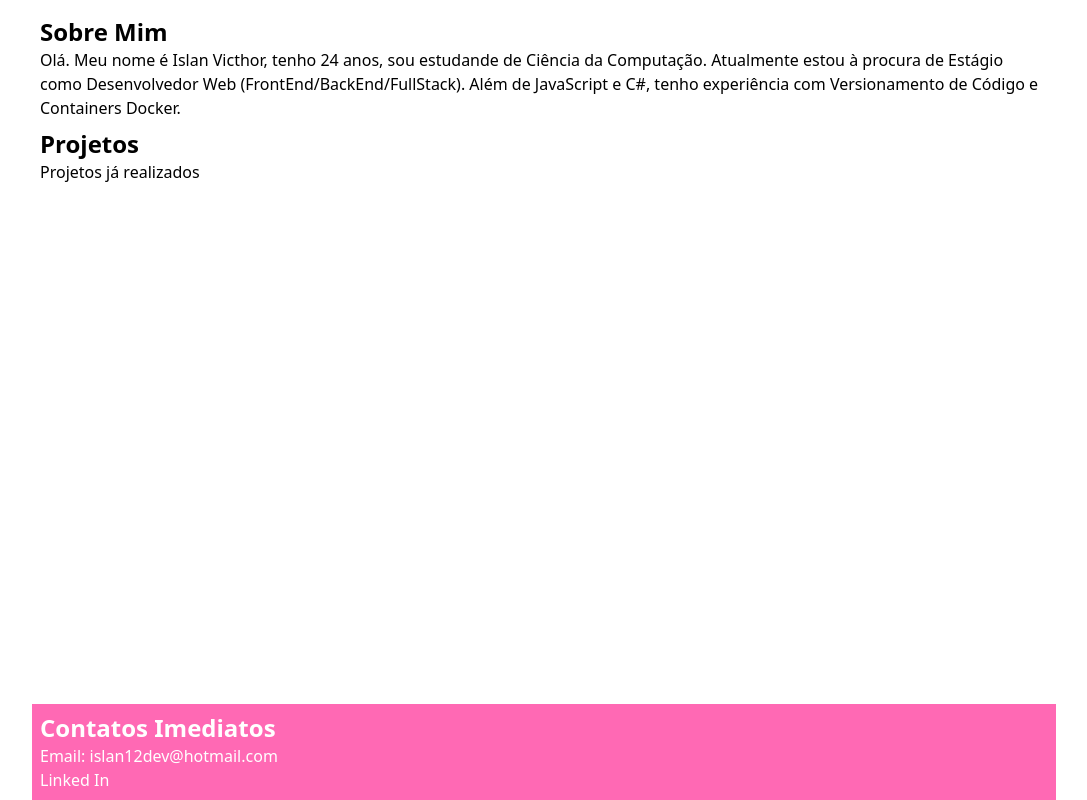
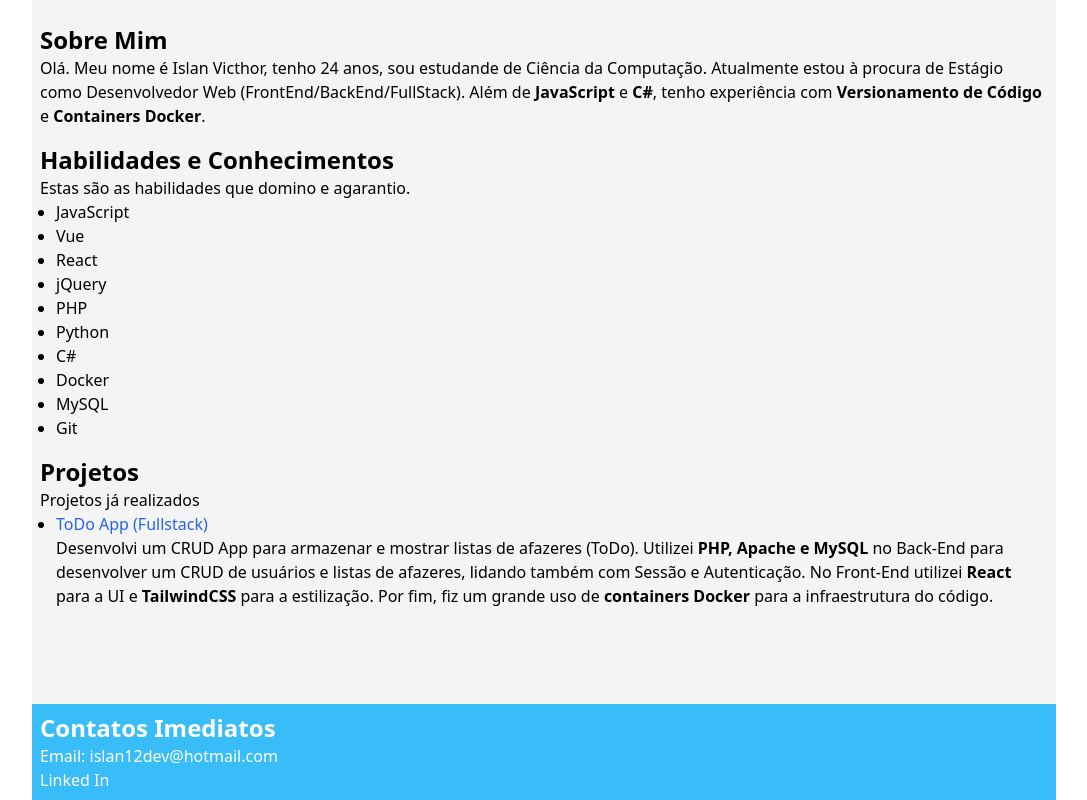
Before and after one commit to Islan42/islan42.github.io, a plain HTML site: page index.html in a window 1280 px wide. Shown: the whole page, without its empty margins (96-1183 px from the left). Drawn offline with nearby package versions, Linux system fonts and the light colour scheme.

Commit message:
Adicionei texto e alterei cores.

```diff
--- a/index.html
+++ b/index.html
@@ -5,31 +5,41 @@
         <meta name="viewport" content="width=device-width, initial-scale=1.0">
         <title>Islan</title>
         <script src="https://cdn.tailwindcss.com"></script>
-        <script>
-            tailwind.config = {
-                theme: {
-                    extend: {
-                        colors: {
-                            hotpink: '#FF69B4'
-                        }
-                    }
-                }
-            }
-        </script>
     </head>
     <body class="max-w-5xl mx-auto h-screen  flex flex-col">
-        <main class="p-2 flex-1">
-            <section class="mt-2">
+        <main class="p-2 flex-1 bg-zinc-100">
+            <section class="mt-4">
                 <h2 class="text-2xl font-semibold">Sobre Mim</h2>
-                <p>Olá. Meu nome é Islan Victhor, tenho 24 anos, sou estudande de Ciência da Computação. Atualmente estou à procura de Estágio como Desenvolvedor Web (FrontEnd/BackEnd/FullStack). Além de JavaScript e C#, tenho experiência com Versionamento de Código e Containers Docker.</p>
+                <p>Olá. Meu nome é Islan Victhor, tenho 24 anos, sou estudande de Ciência da Computação. Atualmente estou à procura de Estágio como Desenvolvedor Web (FrontEnd/BackEnd/FullStack). Além de <strong>JavaScript</strong> e <strong>C#</strong>, tenho experiência com <strong>Versionamento de Código</strong> e <strong>Containers Docker</strong>.</p>
             </section>
-            <section class="mt-2">
+            <section class="mt-4">
+                <h2 class="text-2xl font-semibold">Habilidades e Conhecimentos</h2>
+                <p>Estas são as habilidades que domino e agarantio.</p>
+                <ul class="list-disc ml-4">
+                    <li>JavaScript</li>
+                    <li>Vue</li>
+                    <li>React</li>
+                    <li>jQuery</li>
+                    <li>PHP</li>
+                    <li>Python</li>
+                    <li>C#</li>
+                    <li>Docker</li>
+                    <li>MySQL</li>
+                    <li>Git</li>
+                </ul>
+            </section>
+            <section class="mt-4">
                 <h2 class="text-2xl font-semibold">Projetos</h2>
                 <p>Projetos já realizados</p>
-                <ul></ul>
+                <ul class="list-disc ml-4">
+                    <li>
+                        <a href="https://github.com/Islan42/php-todo" class="text-blue-600">ToDo App (Fullstack)</a>
+                        <p>Desenvolvi um CRUD App para armazenar e mostrar listas de afazeres (ToDo). Utilizei <strong>PHP, Apache e MySQL</strong> no Back-End para desenvolver um CRUD de usuários e listas de afazeres, lidando também com Sessão e Autenticação. No Front-End utilizei <strong>React</strong> para a UI e <strong>TailwindCSS</strong> para a estilização. Por fim, fiz um grande uso de <strong>containers Docker</strong> para a infraestrutura do código. </p>
+                    </li>
+                </ul>
             </section>
         </main>
-        <footer class="bg-hotpink text-white p-2">
+        <footer class="bg-sky-400 text-white p-2">
             <h2 class="text-2xl font-semibold">Contatos Imediatos</h2>
             <ul>
                 <li>Email: <a href="mailto:islan12dev@hotmail.com">islan12dev@hotmail.com</a></li>
```
Also changed, not shown: 1 other file.
